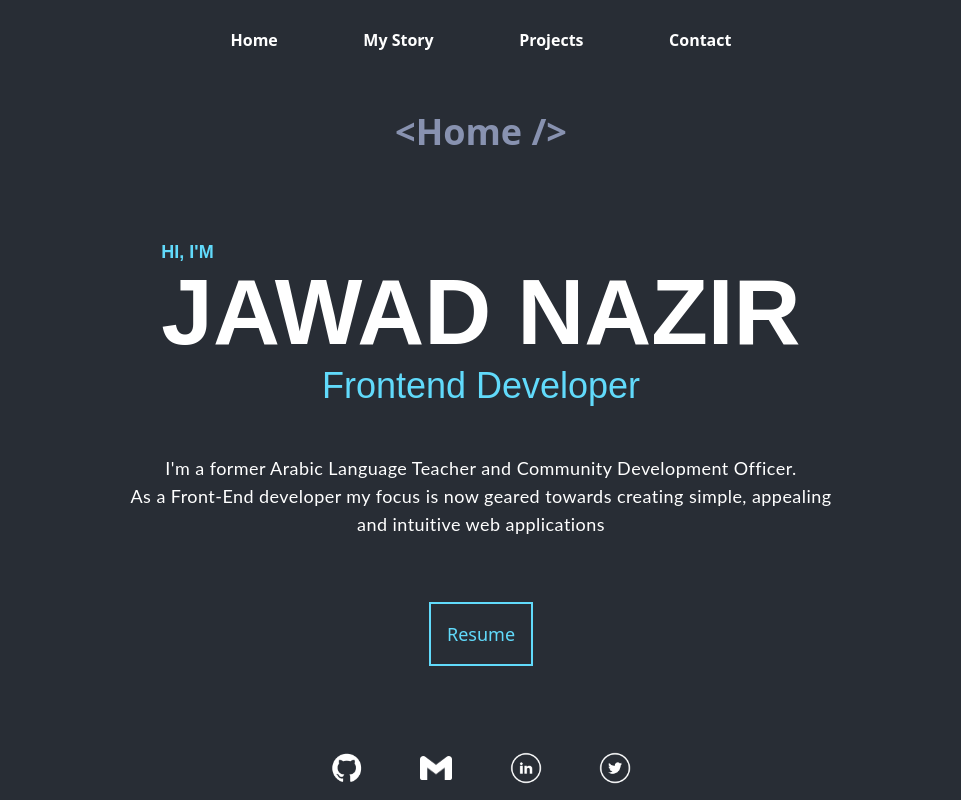
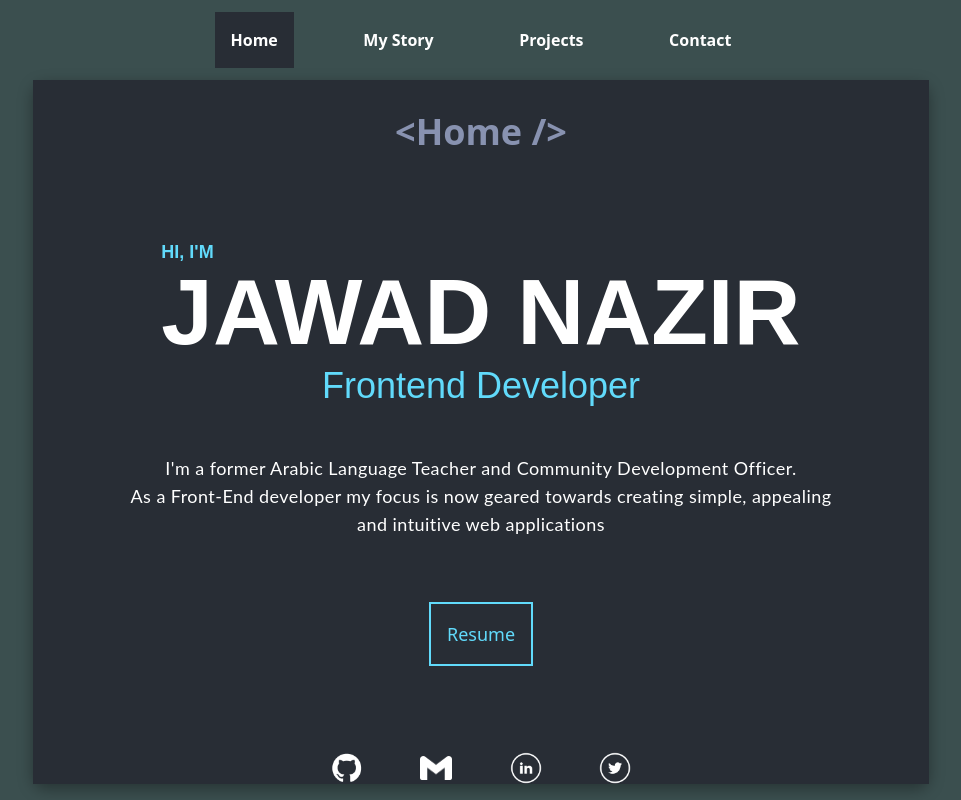
Before and after one commit to Tales-1/Portfolio, a React (Create React App) app: page / in a window 1280 px wide. Shown: the whole page, without its empty margins (159-1120 px from the left). Built offline with nearby package versions, Linux system fonts and the light colour scheme.

Commit message:
Removed Animated presence tag

```diff
--- a/src/App.tsx
+++ b/src/App.tsx
@@ -15,11 +15,10 @@ const App:React.FC = () => {
     setTimeout(() => setVisible(false),1500)
     console.log(visible)
     return (
-            <div className="relative flex flex-col min-h-[100vh] z-0 w-full bg-light">
-                <WelcomeScreen visible={visible} />
+            <div className="relative flex flex-col min-h-[100vh] z-0 w-full bg-[#3b4f4f]">
+
                 <Header  />
-                    <main className=" flex flex-col items-center z-10 h-[90vh]">
-                        <AnimatePresence>
+                    <main className="flex flex-col items-center z-10 w-full lg:w-[70%] mx-auto bg-light lg:rounded-xl shadow-card">
                             <Routes location={location} key={location.pathname}>
                                 <Route path="/">
                                     <Route index element={<Home />} />
@@ -29,7 +28,7 @@ const App:React.FC = () => {
                                 </Route>
 
                             </Routes>
-                        </AnimatePresence>
+
                     </main>
 
             </div>
```
